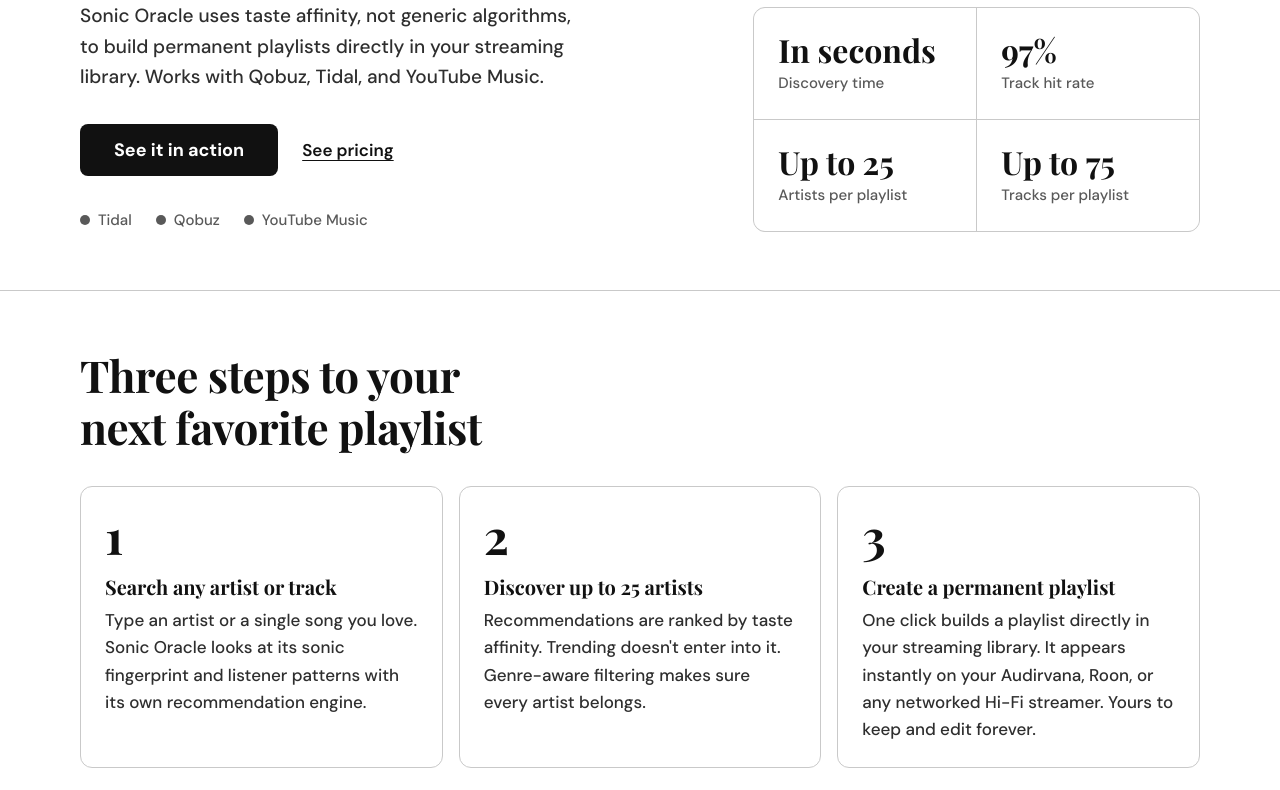
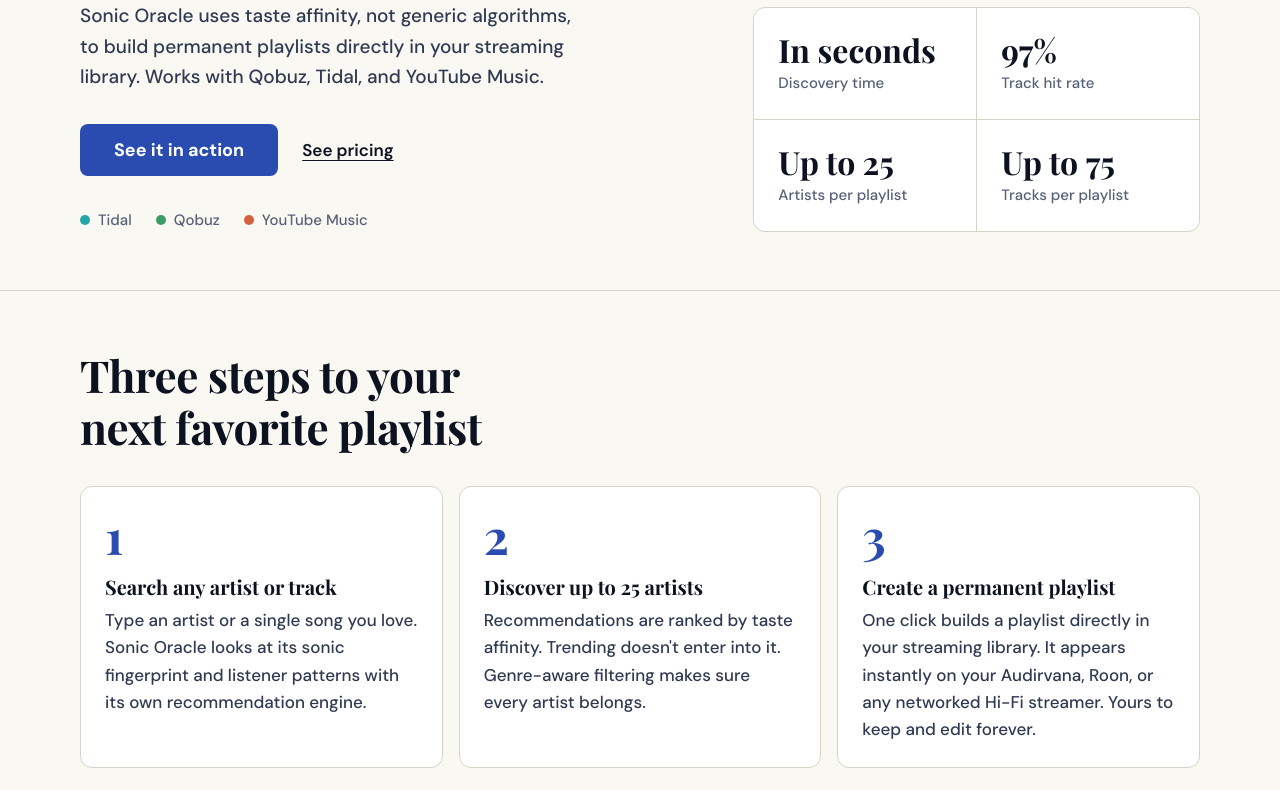
Before and after one commit to kobexamoh/sonic-oracle-homepage-concept, a plain HTML site: page index.html in a window 1280 px wide. Shown: the part 393-1183 px from the top of the page. Drawn offline with nearby package versions, Linux system fonts and the light colour scheme; a web font is replaced by a local one.

Commit message:
v0 stage B: reintroduce color (light background, blue accent, sparse gold)
Token values only; no layout or markup changes from stage A.

- Warm off-white surfaces with the site's own navy (#0c1220) as ink.
- Blue (#2a4bb0) for actions, step numerals, and the featured price card.
- Gold stays in the logo bars and the single "can't find" accent, using
  a darker gold for the text so it clears 5:1.
- All text pairs measured at 5.3:1 or better.

Co-Authored-By: Warp <agent@warp.dev>

```diff
--- a/index.html
+++ b/index.html
@@ -4,7 +4,7 @@
 <meta charset="UTF-8">
 <meta name="viewport" content="width=device-width, initial-scale=1.0">
 <meta name="description" content="Sonic Oracle discovers artists your streaming app can't find. Permanent playlists for Qobuz, Tidal, and YouTube Music, built from taste affinity instead of generic algorithms.">
-<meta name="theme-color" content="#ffffff">
+<meta name="theme-color" content="#faf8f3">
 <link rel="manifest" href="/manifest.json">
 <link rel="icon" type="image/png" href="/icon-512.png">
 <link rel="apple-touch-icon" href="/icon-512.png">
@@ -24,23 +24,25 @@
 /* ── TOKENS ─────────────────────────────────────────────
    Every color, size, and space in the page comes from here. */
 :root {
-  /* Color (stage A: grayscale on purpose; color comes back in stage B) */
-  --bg: #ffffff;
-  --bg-alt: #f3f3f3;
+  /* Color. Light surfaces, the site's navy as ink, blue for actions, gold
+     kept sparse (logo bars and one headline accent). Text pairs measured
+     at 5.3:1 or better; gold is decoration only except --gold-ink. */
+  --bg: #faf8f3;
+  --bg-alt: #f1ede3;
   --surface: #ffffff;
-  --line: #c9c9c9;
-  --ink: #111111;
-  --ink-2: #2e2e2e;
-  --muted: #595959;
-  --accent: #111111;
-  --accent-hover: #000000;
+  --line: #d8d3c6;
+  --ink: #0c1220;
+  --ink-2: #2f3a52;
+  --muted: #566178;
+  --accent: #2a4bb0;
+  --accent-hover: #1f3a8f;
   --accent-ink: #ffffff;
-  --gold: #8c8c8c;
-  --gold-ink: #111111;
-  --focus: #111111;
-  --dot-tidal: #595959;
-  --dot-qobuz: #595959;
-  --dot-ytm: #595959;
+  --gold: #c8965a;
+  --gold-ink: #8a5a1c;
+  --focus: #2a4bb0;
+  --dot-tidal: #23a6a6;
+  --dot-qobuz: #3d9b69;
+  --dot-ytm: #d4603f;
 
   /* Type */
   --serif: "Playfair Display", Georgia, serif;
```
